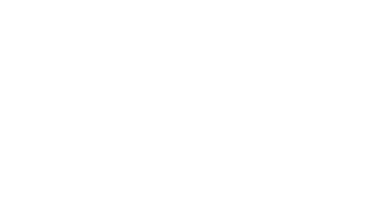
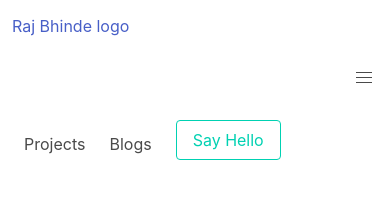
Before and after one commit to irajbhinde/Portfolio, a plain HTML site: page index.html in a window 390 px wide. Drawn offline with nearby package versions, Linux system fonts and the light colour scheme.

Commit message:
style : navbar

```diff
--- a/index.html
+++ b/index.html
@@ -1,13 +1,43 @@
 <!DOCTYPE html>
 <html lang="en">
-<head>
-    <meta charset="UTF-8">
-    <meta http-equiv="X-UA-Compatible" content="IE=edge">
-    <meta name="viewport" content="width=device-width, initial-scale=1.0">
+  <head>
+    <meta charset="UTF-8" />
+    <meta http-equiv="X-UA-Compatible" content="IE=edge" />
+    <meta name="viewport" content="width=device-width, initial-scale=1.0" />
     <title>Document</title>
-    <link rel="stylesheet" href="/styles.css">
-</head>
-<body>
-
-</body>
+    <link rel="stylesheet" href="/Portfolio/styles.css" />
+  </head>
+  <body>
+    <nav
+      class="navbar is-transparent"
+      aria-label="main navigation"
+      role="navigation"
+    >
+      <div class="navbar-brand">
+        <a href="/" class="navbar-item"> Raj Bhinde logo </a>
+      </div>
+      <a
+        role="hamburger-button"
+        class="navbar-burger"
+        aria-label="hamburger-menu"
+        aria-expanded="false"
+        data-target="navbarBasicExample"
+      >
+        <span aria-hidden="true"></span>
+        <span aria-hidden="true"></span>
+        <span aria-hidden="true"></span>
+      </a>
+      <div class="navbar-end">
+        <div class="navbar-item">
+          <div class="buttons">
+            <a href="" class="navbar-item"> Projects </a>
+            <a href="" class="navbar-item"> Blogs </a>
+            <a href="" class="navbar-item">
+              <button class="button is-primary is-outlined">Say Hello</button>
+            </a>
+          </div>
+        </div>
+      </div>
+    </nav>
+  </body>
 </html>
```
